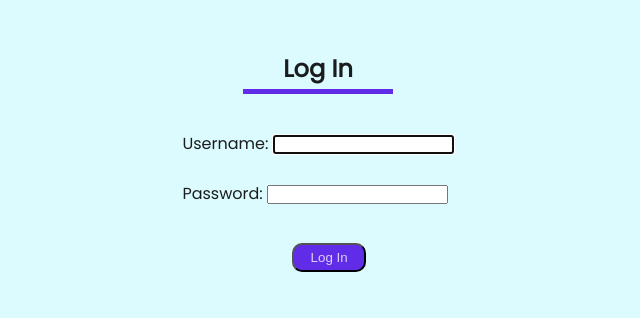
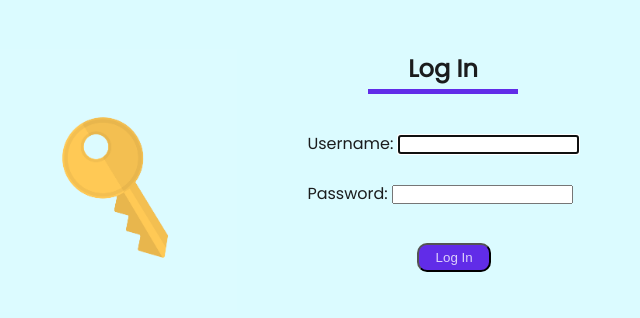
Before and after one commit to ni121498/ITSC4155_SeniorCap, a Django app: page /accounts/login/ in a window 1280 px wide. Shown: the part 79-397 px from the top of the page, without its empty margins (322-962 px from the left). Run offline with Django 3.2, Linux system fonts and the light colour scheme.

Commit message:
Added key on login

```diff
--- a/code_apy/mainSite/static/mainSite/styles.css
+++ b/code_apy/mainSite/static/mainSite/styles.css
@@ -335,6 +335,10 @@ header {
     color: hsl(257, 80%, 54%);
   }
 
+  .key_img {
+    width: 250px;
+  }
+
 
   /* -------------- Lessons Section ---------------- */
 
--- a/code_apy/mainSite/templates/registration/login.html
+++ b/code_apy/mainSite/templates/registration/login.html
@@ -26,6 +26,9 @@
         </nav>
     </header>
     <div class="main main_login">
+        <div class="key">
+            <img class="key_img" src="{% static 'mainSite/images/key.png' %}">
+        </div>
         <div class="login_form">
             <h2>Log In</h2>
             <div class="line"></div>
```
Also changed, not shown: code_apy/db.sqlite3, code_apy/mainSite/static/mainSite/images/key.png (added).
